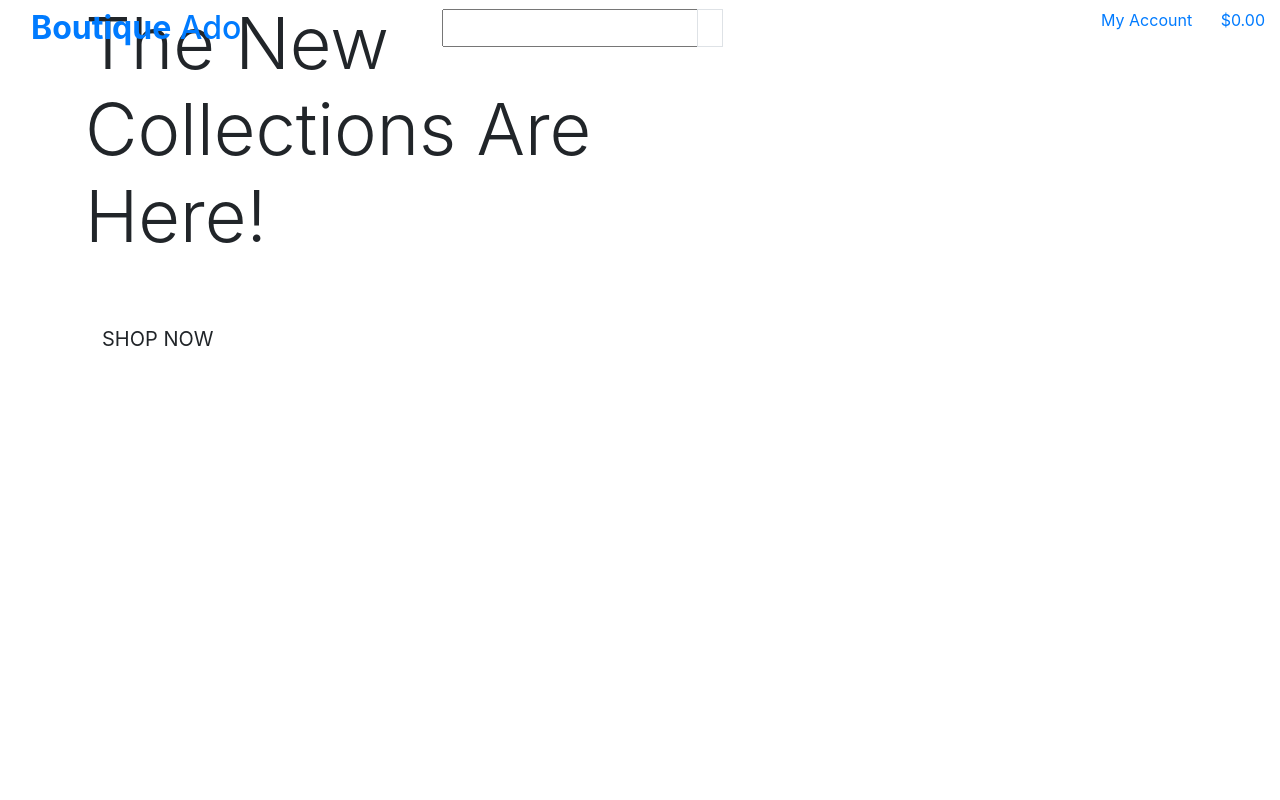
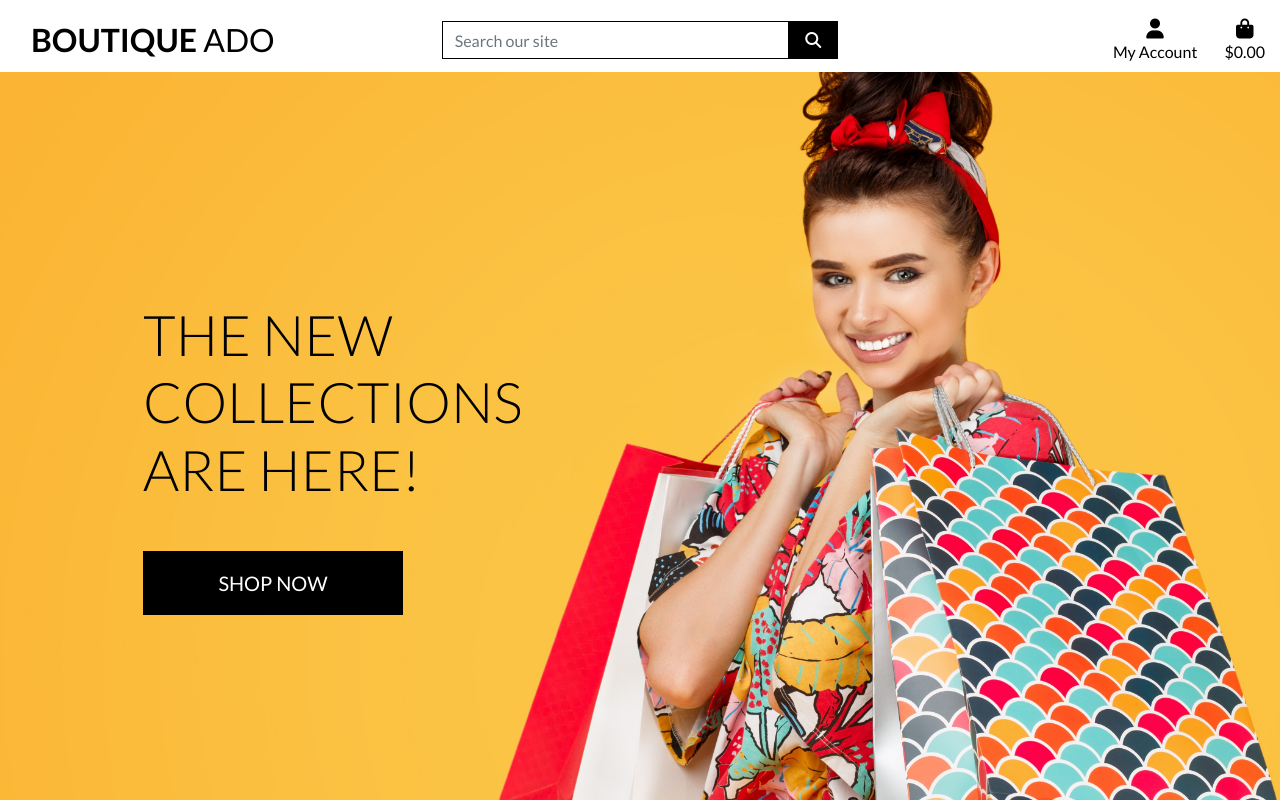
Before and after one commit to DarraghReid/boutique_ado_v1, a Django app: page / in a window 1280 px wide. Run offline with Django 3.2, Linux system fonts and the light colour scheme; some libraries are stand-ins or nearby versions.

Commit message:
complete hompage header and css

```diff
--- a/boutique_ado/settings.py
+++ b/boutique_ado/settings.py
@@ -174,6 +174,10 @@ USE_TZ = True
 # https://docs.djangoproject.com/en/3.2/howto/static-files/
 
 STATIC_URL = '/static/'
+STATICFILES_DIRS = (os.path.join(BASE_DIR, 'static'),)
+
+MEDIA_URL = '/media/'
+MEDIA_ROOT = os.path.join(BASE_DIR, 'media')
 
 # Default primary key field type
 # https://docs.djangoproject.com/en/3.2/ref/settings/#default-auto-field
--- a/boutique_ado/urls.py
+++ b/boutique_ado/urls.py
@@ -15,6 +15,8 @@ Including another URLconf
 """
 from django.contrib import admin
 from django.urls import path, include
+from django.conf import settings
+from django.conf.urls.static import static
 
 urlpatterns = [
     path('admin/', admin.site.urls),
@@ -23,4 +25,4 @@ urlpatterns = [
     # Gives us all the urls for login/logout, password resets etc
     path('accounts/', include('allauth.urls')),
     path('', include('home.urls')),
-]
+] + static(settings.MEDIA_URL, document_root=settings.MEDIA_ROOT)
--- a/home/templates/home/index.html
+++ b/home/templates/home/index.html
@@ -24,7 +24,7 @@
             <!-- Virtically centered column to left of screen, because home page image featured on right -->
             <div class="col-7 col-md-6 my-auto">
                 <!-- Heading -->
-                <h1 class="display-3 logo-font text-black">
+                <h1 class="display-4 logo-font text-black">
                     The New Collections Are Here!
                 </h1>
                 <!-- Div containing button-->
--- /dev/null
+++ b/static/css/base.css
@@ -0,0 +1,81 @@
+html {
+    height: 100%;
+}
+
+body {
+    background: url('/media/homepage_background_cropped.jpg') no-repeat center center fixed;
+    background-size: cover;
+    height: calc(100vh - 164px);
+    color: #555;
+    font-family: 'Lato';
+}
+
+/* from Bulma */
+.icon {
+    align-items: center;
+    display: inline-flex;
+    justify-content: center;
+    height: 1.5rem;
+    width: 1.5rem;
+}
+
+.logo-font {
+    text-transform: uppercase;
+}
+
+.main-logo-link {
+    width: fit-content;
+}
+
+.shop-now-button {
+    background: black;
+    color: white;
+    min-width: 260px;
+}
+
+.btn-black {
+    background: black;
+    color: white;
+}
+
+.shop-now-button:hover,
+.shop-now-button:active,
+.shop-now-button:focus,
+.btn-black:hover,
+.btn-black:active,
+.btn-black:focus {
+    background: #222;
+    color: white;
+}
+
+.text-black {
+    color: #000 !important;
+}
+
+.border-black {
+    border: 1px solid black !important;
+}
+
+/* -------------------------------- Media Queries */
+
+/* Slightly larger container on xl screens */
+@media (min-width: 1200px) {
+  .container {
+    max-width: 80%;
+  }
+}
+
+/* fixed top navbar only on medium and up */
+@media (min-width: 992px) {
+    .fixed-top-desktop-only {
+        position: fixed;
+        top: 0;
+        right: 0;
+        left: 0;
+        z-index: 1030;
+    }
+
+    .header-container {
+        padding-top: 164px;
+    }
+}
--- a/templates/base.html
+++ b/templates/base.html
@@ -16,8 +16,12 @@
 
     <!--CSS-->
     {% block corecss %}
-        <!-- Bootstrap CSS -->
+        <!-- Bootstrap CSS, google fonts, custom css -->
         <link rel="stylesheet" href="https://stackpath.bootstrapcdn.com/bootstrap/4.4.1/css/bootstrap.min.css" integrity="sha384-Vkoo8x4CGsO3+Hhxv8T/Q5PaXtkKtu6ug5TOeNV6gBiFeWPGFN9MuhOf23Q9Ifjh" crossorigin="anonymous">
+        <link rel="preconnect" href="https://fonts.googleapis.com">
+        <link rel="preconnect" href="https://fonts.gstatic.com" crossorigin>
+        <link href="https://fonts.googleapis.com/css2?family=Lato:wght@100;300;400;700;900&display=swap" rel="stylesheet">
+        <link rel="stylesheet" href="{% static 'css/base.css' %}">
     {% endblock %}
 
     {% block extra_css %}
@@ -25,10 +29,11 @@
 
     <!-- JavaScript -->
     {% block corejs %}
-        <!-- jQuery, Popper.js, Bootstrap JS -->
+        <!-- jQuery, Popper.js, Bootstrap JS, fontawesome -->
         <script src="https://code.jquery.com/jquery-3.4.1.slim.min.js" integrity="sha384-J6qa4849blE2+poT4WnyKhv5vZF5SrPo0iEjwBvKU7imGFAV0wwj1yYfoRSJoZ+n" crossorigin="anonymous"></script>
         <script src="https://cdn.jsdelivr.net/npm/popper.js@1.16.0/dist/umd/popper.min.js" integrity="sha384-Q6E9RHvbIyZFJoft+2mJbHaEWldlvI9IOYy5n3zV9zzTtmI3UksdQRVvoxMfooAo" crossorigin="anonymous"></script>
         <script src="https://stackpath.bootstrapcdn.com/bootstrap/4.4.1/js/bootstrap.min.js" integrity="sha384-wfSDF2E50Y2D1uUdj0O3uMBJnjuUD4Ih7YwaYd1iqfktj0Uod8GCExl3Og8ifwB6" crossorigin="anonymous"></script>
+        <script src="https://kit.fontawesome.com/def5cb55d0.js" crossorigin="anonymous"></script>
     {% endblock %}
 
     {% block extra_js %}
@@ -40,7 +45,7 @@
       <!-- Grid container -->
       <header class="container-fluid fixed-top">
         <!-- Header row containing logo, main search bar, account & shopping bag links -->
-        <div class="row">
+        <div id="topnav" class="row bg-white pt-lg-2 d-none d-lg-flex">
           <!-- Logo column: centered by default, left aligned on larger screens -->
           <div class="col-12 col-lg-4 my-auto py-1 py-lg-0 text-center text-lg-left">
             <!-- Link to homepage -->
@@ -59,7 +64,7 @@
               <!-- Input group contains text input and submit button -->
               <div class="input-group w=100">
                 <!-- 'q' for query, will be submited to action URL -->
-                <input type="text" name="q">
+                <input class="form-control border border-black rounded-0" type="text" name="q" placeholder="Search our site">
                 <!-- button attached to text input using input-group-append -->
                 <div class="input-group-append">
                   <button class="form-control btn btn-black border border-black rounded-0" type="submit">
@@ -85,7 +90,7 @@
                       <!-- User icon-->
                       <i class="fas fa-user fa-lg"></i>
                     </div>
-                    <p class="My-0">My Account</p>
+                    <p class="my-0">My Account</p>
                   </div>
                 </a>
                 <!-- End achor menu -->
@@ -111,7 +116,7 @@
               <!-- Shopping bag link -->
               <li class="list-inline-item">
                 <!-- If there is something in the bag, font will be bold and different colour -->
-                <a href="" class="{% if grand_total %}text_info font_weight_bold{% else %}text_black{% endif %}">
+                <a href="" class="{% if grand_total %}text-info font-weight-bold{% else %}text-black{% endif %}">
                   <!-- Bag container -->
                   <div class="text-center">
                     <!-- Bag icon -->
@@ -148,5 +153,8 @@
       {% block content %}
       {% endblock %}
 
+      {% block postloadjs %}
+      {% endblock %}
+
   </body>
 </html>
```
Also changed, not shown: media/amiresponsive.png (added), media/homepage_background_cropped.jpg (added).
